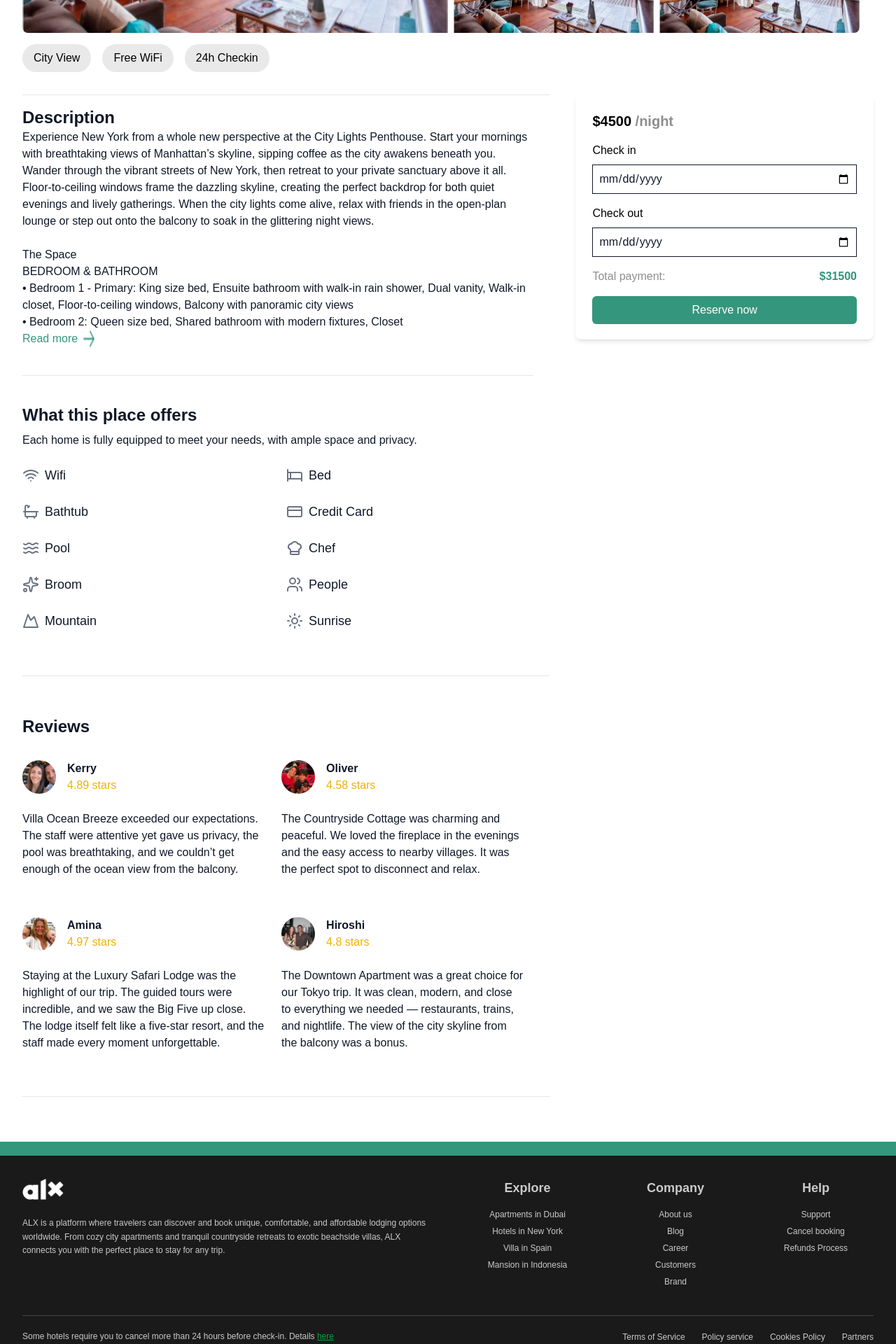
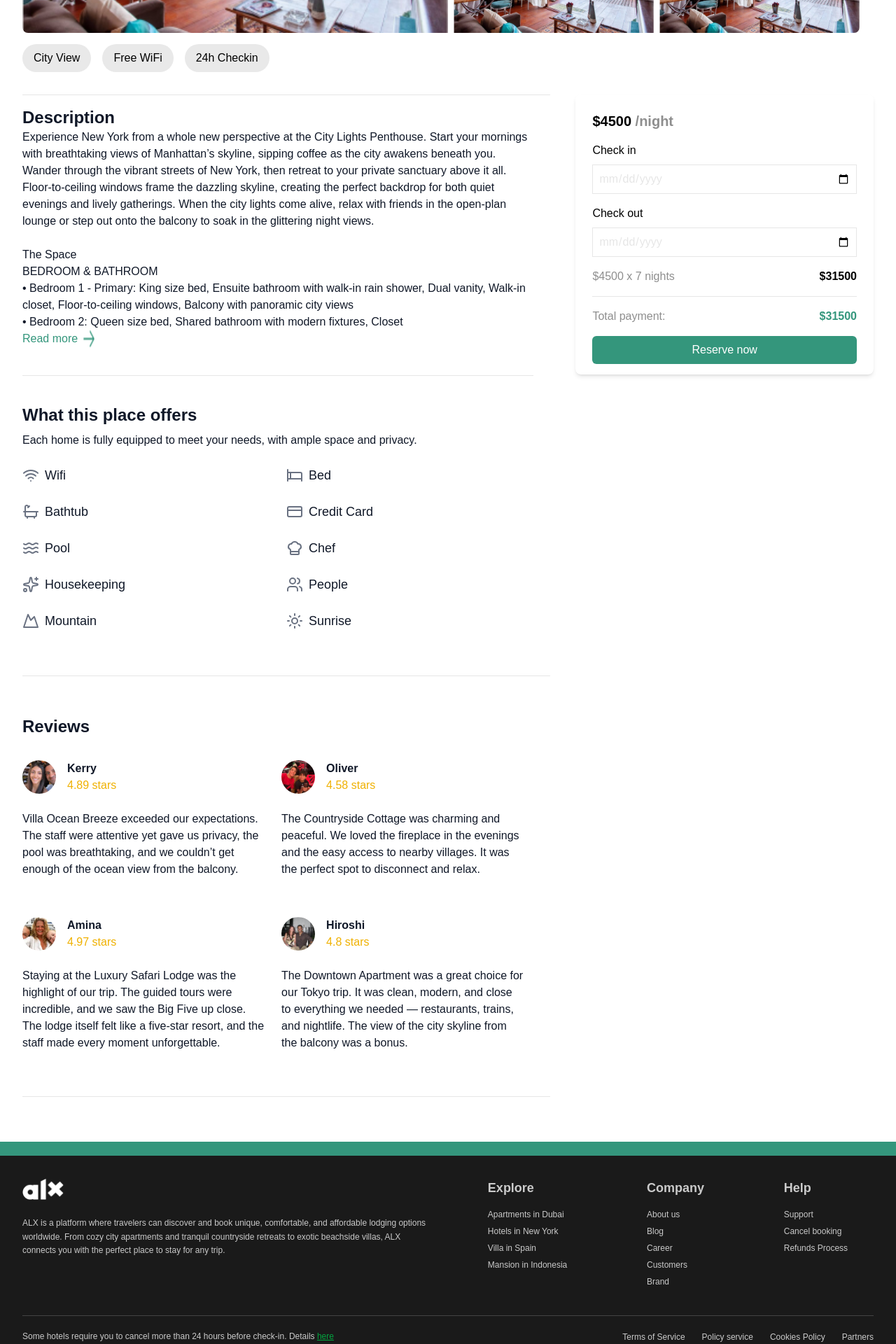
Before and after one commit to Dydex/alx-listing-app-03, a Next.js app: page /property/city-lights-penthouse in a window 1280 px wide. Shown: the part 600-2520 px from the top of the page at 70% size. Built offline with nearby package versions, Linux system fonts and the light colour scheme.

Commit message:
Added lazy loading, still working on responsiveness

```diff
--- a/components/layout/Footer.tsx
+++ b/components/layout/Footer.tsx
@@ -30,9 +30,9 @@ const Footer: React.FC = () => {
 
         {/* Links */}
         <div className='grid grid-cols-2 sm:flex sm:flex-row gap-10 md:w-1/2 justify-around mx-auto text-center'>
-          <div className='flex flex-col gap-4'>
+          <div className='flex flex-col items-start gap-4'>
             <h6 className='text-lg font-semibold'>Explore</h6>
-            <div className='flex flex-col gap-2 text-xs'>
+            <div className='flex flex-col items-start gap-2 text-xs'>
               <p>Apartments in Dubai</p>
               <p>Hotels in New York</p>
               <p>Villa in Spain</p>
@@ -42,7 +42,7 @@ const Footer: React.FC = () => {
 
           <div className='flex flex-col gap-4'>
             <h6 className='text-lg font-semibold'>Company</h6>
-            <div className='flex flex-col gap-2 text-xs'>
+            <div className='flex flex-col items-start gap-2 text-xs'>
               <p>About us</p>
               <p>Blog</p>
               <p>Career</p>
@@ -51,9 +51,9 @@ const Footer: React.FC = () => {
             </div>
           </div>
 
-          <div className='flex flex-col gap-4'>
-            <h6 className='text-lg font-semibold'>Help</h6>
-            <div className='flex flex-col gap-2 text-xs'>
+          <div className='flex flex-col items-start gap-4'>
+            <h6 className='text-lg  font-semibold'>Help</h6>
+            <div className='flex flex-col items-start gap-2 text-xs'>
               <p>Support</p>
               <p>Cancel booking</p>
               <p>Refunds Process</p>
--- a/components/layout/Header.tsx
+++ b/components/layout/Header.tsx
@@ -13,7 +13,7 @@ const Header: React.FC = () => {
           width={15}
           height={15}
         />
-        <p className='text-xs'>
+        <p className='text-xs text-white'>
           Overseas trip? Get the latest information on travel guides
         </p>
         <Button
@@ -144,24 +144,21 @@ const Header: React.FC = () => {
 
           {/* Sign in/up */}
           <div className='flex gap-2 text-xs mt-4 md:mt-0'>
-            <div className='bg-black px-6 py-3 rounded-full text-white'>
             <Button
-                className=''
               label='Sign in'
+              className='border border-[#E9E9E9] bg-white text-black px-6 py-3 rounded-full font-medium hover:bg-[#34967C] hover:text-white transition-colors duration-300'
               onClick={() => {
                 /* handle sign in click */
               }}
             />
-            </div>
 
-            <div className='bg-black px-6 py-3 rounded-full text-white'>
             <Button
               label='Sign up'
+              className='border border-[#E9E9E9] bg-white text-black px-6 py-3 rounded-full font-medium hover:bg-[#34967C] hover:text-white transition-colors duration-300'
               onClick={() => {
                 /* handle sign up click */
               }}
             />
-            </div>
           </div>
         </div>
       </section>
--- a/components/property/BookingSection.tsx
+++ b/components/property/BookingSection.tsx
@@ -1,22 +1,35 @@
 const BookingSection: React.FC<{ price: number }> = ({ price }) => {
   return (
-    <div className='bg-white sticky top-10 p-6 shadow-md h-[350px] rounded-lg w-[35%] mt-8'>
+    <div className='bg-white sticky top-10 p-6 shadow-md h-[400px] rounded-lg w-[35%] mt-8'>
       <h3 className='text-xl text-[#8E8E8E] font-semibold'>
         {' '}
         <span className='text-black'>${price}</span> /night
       </h3>
       <div className='mt-4'>
         <label className='text-black'>Check in</label>
-        <input type='date' className='border p-2 w-full mt-2' />
+        <input
+          type='date'
+          className='border border-[#E6E6E6] p-2 w-full mt-2 text-[#E6E6E6]'
+        />
       </div>
       <div className='mt-4'>
         <label className='text-black'>Check out</label>
-        <input type='date' className='border p-2 w-full mt-2' />
+        <input
+          type='date'
+          className='border border-[#E6E6E6] p-2 w-full mt-2 text-[#E6E6E6]'
+        />
+      </div>
+
+      <div className='mt-4 flex justify-between'>
+        <p className='text-[#8E8E8E]'>${price} x 7 nights</p>
+        <p className='text-black'>
+          <strong>${price * 7}</strong>
+        </p>
       </div>
 
       {/* Total payment */}
-      <div className='mt-4 flex justify-between '>
-        <p className='text-[#8E8E8E]'>Total payment:</p>
+      <div className='mt-4 flex justify-between items-end border-t border-[#E6E6E6]  '>
+        <p className='text-[#8E8E8E] mt-4'>Total payment:</p>
         <p className='text-[#34967C]'>
           <strong>${price * 7}</strong>
         </p>
--- a/components/property/PropertyDetail.tsx
+++ b/components/property/PropertyDetail.tsx
@@ -27,7 +27,7 @@ const PropertyDetail: React.FC<{ property: PropertyProps }> = ({
     bathtub: <Bath className='w-6 h-6 text-gray-500' />,
     bed: <Bed className='w-6 h-6 text-gray-500' />,
     bell: <Bell className='w-6 h-6 text-gray-500' />,
-    broom: <Sparkles className='w-6 h-6 text-gray-500' />,
+    housekeeping: <Sparkles className='w-6 h-6 text-gray-500' />,
     chef: <ChefHat className='w-6 h-6 text-gray-500' />,
     'credit card': <CreditCard className='w-6 h-6 text-gray-500' />,
     'hot tub': <Flame className='w-6 h-6 text-gray-500' />, // closest icon
@@ -35,7 +35,7 @@ const PropertyDetail: React.FC<{ property: PropertyProps }> = ({
     pan: <UtensilsCrossed className='w-6 h-6 text-gray-500' />,
     people: <Users className='w-6 h-6 text-gray-500' />,
     pool: <Waves className='w-6 h-6 text-gray-500' />,
-    shaker: <Martini className='w-6 h-6 text-gray-500' />,
+    bartender: <Martini className='w-6 h-6 text-gray-500' />,
     sunrise: <Sun className='w-6 h-6 text-gray-500' />,
     wifi: <Wifi className='w-6 h-6 text-gray-500' />,
   };
--- /dev/null
+++ b/components/sections/HeroSection.tsx
@@ -0,0 +1,45 @@
+// components/sections/HeroSection.tsx
+'use client';
+
+import React, { useState } from 'react';
+import Image from 'next/image';
+import { HeroBg } from '@/constants';
+
+const HeroSection: React.FC = () => {
+  const [loaded, setLoaded] = useState(false);
+
+  return (
+    <section className='relative bg-white mx-auto w-[95%]'>
+      <div className='relative w-full max-w-[1600px] mx-auto h-[481px] rounded-3xl overflow-hidden'>
+        {/* Skeleton while image loads */}
+        {!loaded && (
+          <div className='absolute inset-0 bg-gradient-to-r from-gray-200 via-gray-300 to-gray-200 animate-pulse rounded-3xl' />
+        )}
+
+        <Image
+          src={HeroBg}
+          alt='Hero-bg image'
+          width={1608}
+          height={481}
+          loading='lazy'
+          onLoadingComplete={() => setLoaded(true)}
+          className={`w-full h-full object-cover rounded-3xl transition-opacity duration-700 ${
+            loaded ? 'opacity-100' : 'opacity-0'
+          }`}
+        />
+      </div>
+
+      {/* Overlay Text */}
+      <div className='absolute inset-0 flex flex-col items-center justify-center text-center text-white px-4 pointer-events-none'>
+        <h1 className='text-2xl sm:text-3xl md:text-5xl font-bold leading-tight'>
+          Find your favorite <br /> place here!
+        </h1>
+        <p className='text-base sm:text-lg md:text-2xl mt-4'>
+          The best prices for over 2 million properties worldwide
+        </p>
+      </div>
+    </section>
+  );
+};
+
+export default HeroSection;
--- a/constants/index.ts
+++ b/constants/index.ts
@@ -42,7 +42,7 @@ BEDROOM & BATHROOM
       'chef',
       'bathtub',
       'pan',
-      'broom',
+      'housekeeping',
       'bell',
       'credit card',
     ],
@@ -83,8 +83,8 @@ BEDROOM & BATHROOM
       'wifi',
       'people',
       'chef',
-      'broom',
-      'shaker',
+      'housekeeping',
+      'bartender',
       'bathtub',
     ],
   },
@@ -120,11 +120,11 @@ BEDROOM & BATHROOM
       'wifi',
       'pool',
       'credit card',
-      'broom',
+      'housekeeping',
       'chef',
       'bathtub',
       'people',
-      'shaker',
+      'bartender',
       'pan',
     ],
   },
@@ -159,7 +159,7 @@ BEDROOM & BATHROOM
       'credit card',
       'pool',
       'chef',
-      'broom',
+      'housekeeping',
       'people',
       'mountain',
       'sunrise',
@@ -196,7 +196,7 @@ BEDROOM & BATHROOM
       'wifi',
       'pool',
       'chef',
-      'broom',
+      'housekeeping',
       'pan',
       'people',
       'credit card',
@@ -240,8 +240,8 @@ BEDROOM & BATHROOM
       'bathtub',
       'chef',
       'bed',
-      'broom',
-      'shaker',
+      'housekeeping',
+      'bartender',
       'people',
       'credit card',
     ],
@@ -278,7 +278,7 @@ BEDROOM & BATHROOM
       'hot tub',
       'wifi',
       'bed',
-      'broom',
+      'housekeeping',
       'pool',
       'chef',
       'bathtub',
@@ -319,7 +319,7 @@ BEDROOM & BATHROOM
       'bathtub',
       'chef',
       'bed',
-      'broom',
+      'housekeeping',
       'bell',
       'people',
       'credit card',
@@ -359,8 +359,8 @@ BEDROOM & BATHROOM
       'bathtub',
       'chef',
       'people',
-      'broom',
-      'shaker',
+      'housekeeping',
+      'bartender',
       'sunrise',
     ],
   },
@@ -397,7 +397,7 @@ BEDROOM & BATHROOM
       'wifi',
       'hot tub',
       'bed',
-      'broom',
+      'housekeeping',
       'chef',
       'pool',
       'credit card',
@@ -439,7 +439,7 @@ BEDROOM & BATHROOM
       'chef',
       'bathtub',
       'bed',
-      'broom',
+      'housekeeping',
       'credit card',
       'people',
       'hot tub',
@@ -478,7 +478,7 @@ BEDROOM & BATHROOM
       'bathtub',
       'bed',
       'chef',
-      'broom',
+      'housekeeping',
       'credit card',
       'mountain',
       'people',
@@ -517,11 +517,11 @@ BEDROOM & BATHROOM
       'chef',
       'wifi',
       'pool',
-      'broom',
+      'housekeeping',
       'credit card',
       'people',
       'sunrise',
-      'shaker',
+      'bartender',
     ],
   },
   {
@@ -555,7 +555,7 @@ BEDROOM & BATHROOM
       'bed',
       'bathtub',
       'chef',
-      'broom',
+      'housekeeping',
       'credit card',
       'people',
       'hot tub',
@@ -595,7 +595,7 @@ BEDROOM & BATHROOM
       'wifi',
       'bathtub',
       'chef',
-      'broom',
+      'housekeeping',
       'bed',
       'credit card',
       'people',
@@ -633,7 +633,7 @@ BEDROOM & BATHROOM
       'wifi',
       'bathtub',
       'bed',
-      'broom',
+      'housekeeping',
       'chef',
       'credit card',
       'pool',
--- a/interfaces/index.ts
+++ b/interfaces/index.ts
@@ -6,6 +6,10 @@ export interface CardProps {
   title: string;
   price: number;
   rating: number;
+  address: {
+    state: string;
+    city: string;
+    country: string;}
 }
 
 // Placeholder for Button component props
```
Also changed, not shown: components/common/Card.tsx (+28 -5 lines), pages/index.tsx (+33 -26 lines). Lines whose indentation alone changed are shown as unchanged.
